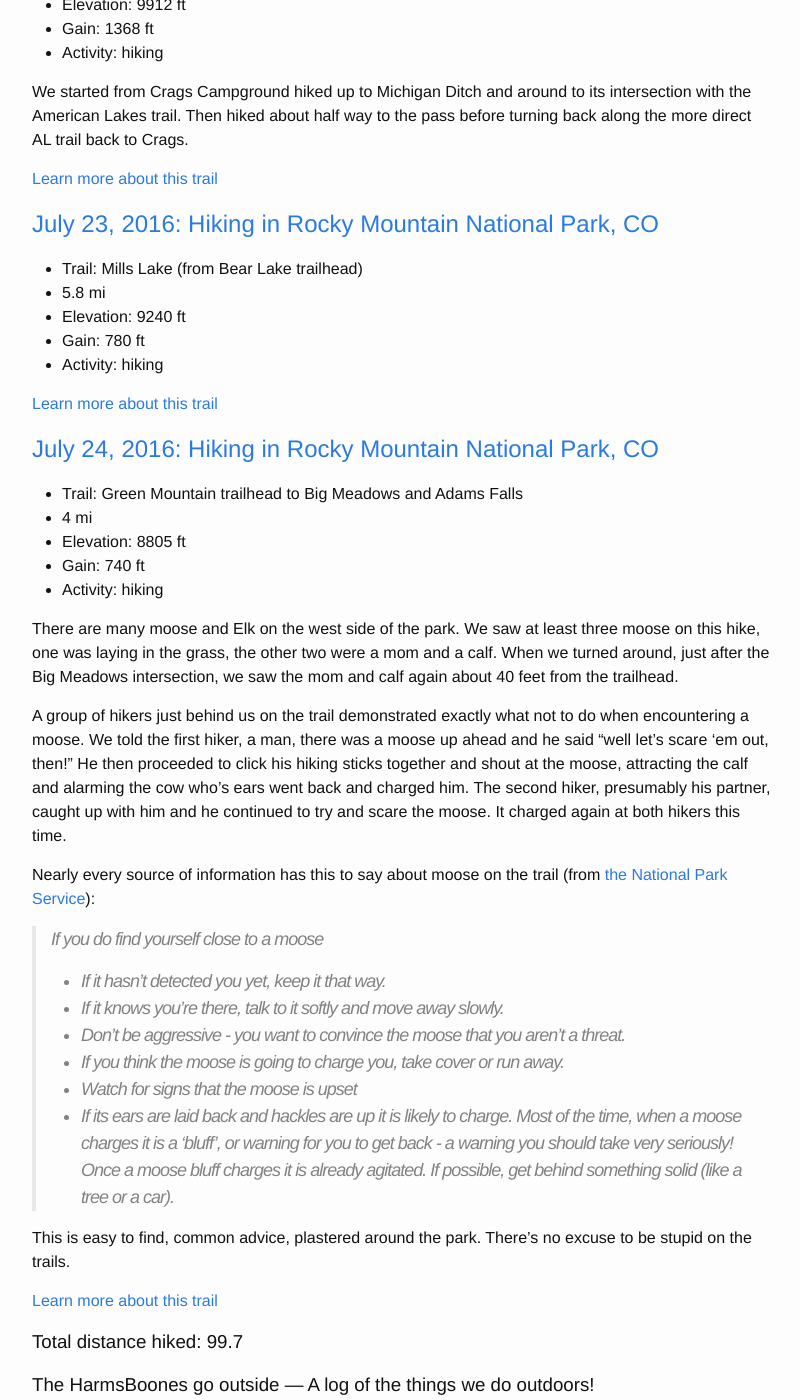
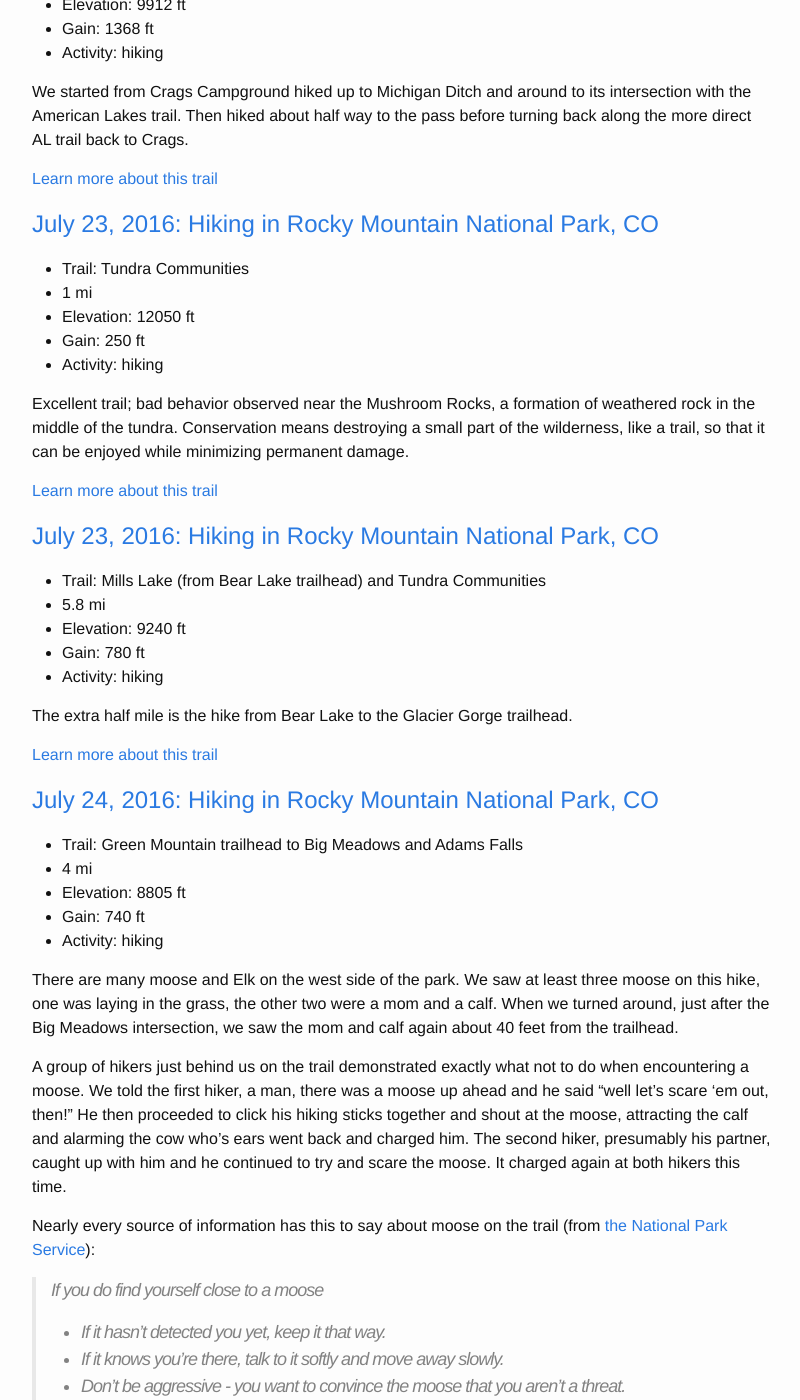
Before and after one commit to gboone/outdoorlog, a Jekyll site: the page built from index.html, in a window 1280 px wide and 1400 px high, scrolled down 6016 px. Shown: the whole window, without its empty margins (238-1038 px from the left). Built offline with Jekyll 4.4.1, drawn with Linux system fonts in a browser that asks for light colours.

Commit message:
Adds the Tundra Communities hike
We're over 100 miles!

```diff
--- /dev/null
+++ b/_hikes/2016-07-23-tundra-communities.md
@@ -0,0 +1,14 @@
+---
+park: Rocky Mountain National Park
+state: CO
+trail: Tundra Communities
+distance:  1
+base: 12050
+gain: 250
+activity: hiking
+info: http://rockymountainnationalpark.com/things-do/hiking/Tundra-Communities-Trail
+date: 2016-07-23
+lat: "40.4121949"
+lon: "-105.7329252"
+---
+Excellent trail; bad behavior observed near the Mushroom Rocks, a formation of weathered rock in the middle of the tundra. Conservation means destroying a small part of the wilderness, like a trail, so that it can be enjoyed while minimizing permanent damage.
--- a/_hikes/2016-07-23.md
+++ b/_hikes/2016-07-23.md
@@ -1,7 +1,7 @@
 ---
 park: Rocky Mountain National Park
 state: CO
-trail: Mills Lake (from Bear Lake trailhead)
+trail: Mills Lake (from Bear Lake trailhead) and Tundra Communities
 distance:  5.8
 base: 9240
 gain: 780
@@ -11,3 +11,4 @@
 lat: "40.31196"
 lon: "-105.64581"
 ---
+The extra half mile is the hike from Bear Lake to the Glacier Gorge trailhead.
```
